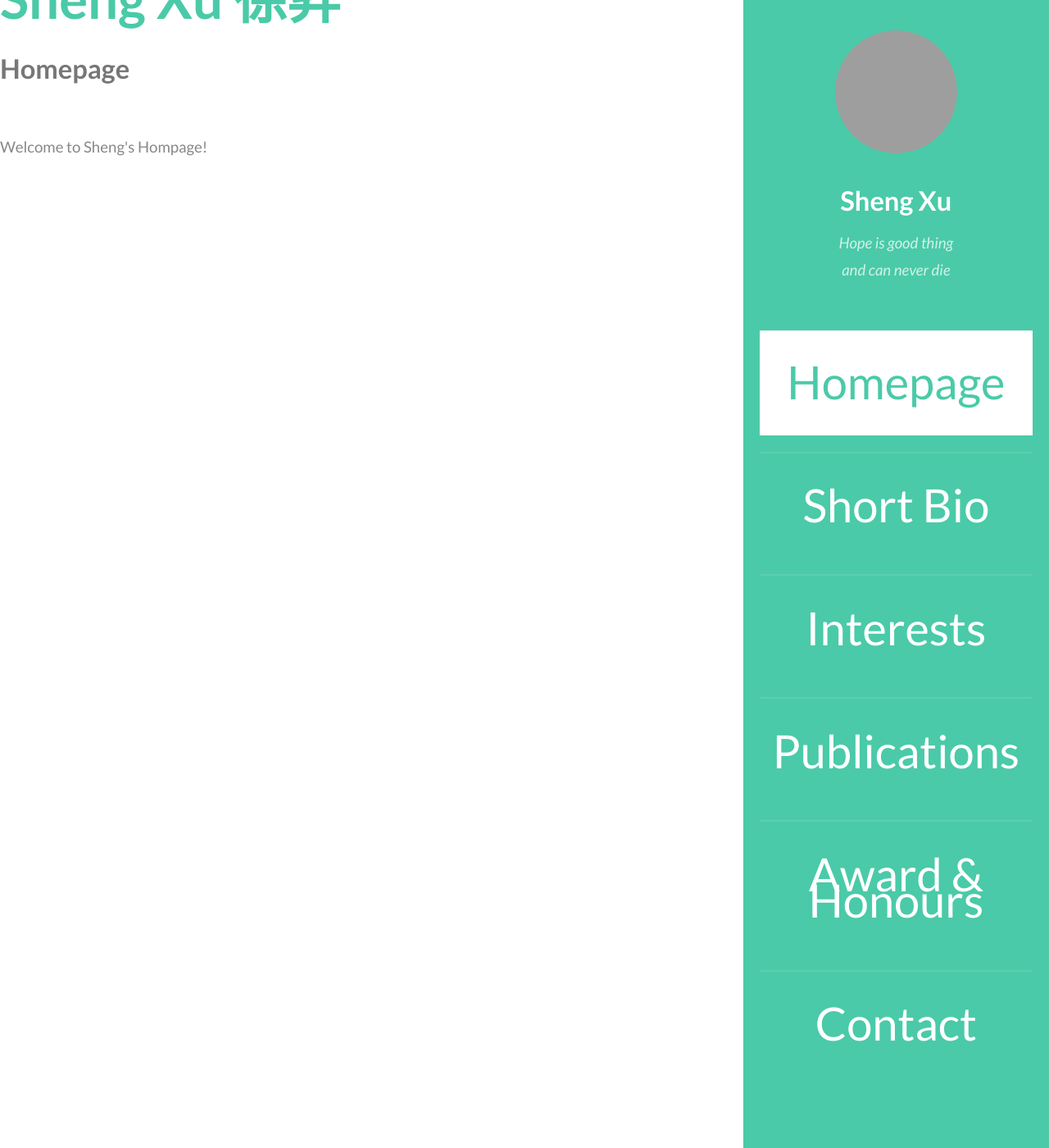
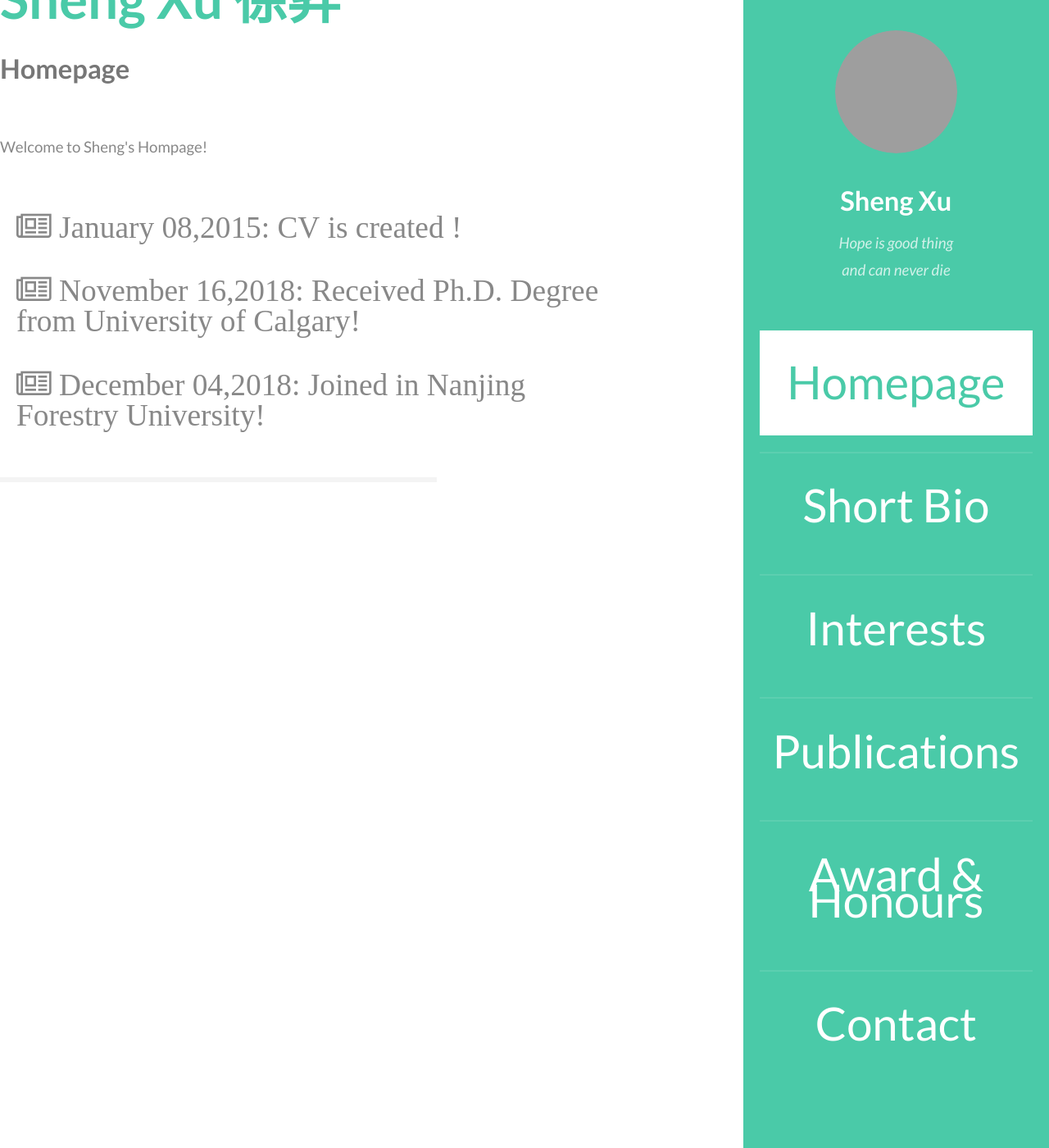
Before and after one commit to lostagex/shengxu, a Jekyll site: the page built from index.html, in a window 1280 px wide and 1400 px high, scrolled down 406 px. Shown: the whole window at 82% size. Built offline with Jekyll 4.4.1, drawn with Linux system fonts in a browser that asks for light colours; grey boxes are pictures that could not be loaded.

Commit message:
Update style.css

```diff
--- a/css/style.css
+++ b/css/style.css
@@ -48,7 +48,7 @@
 	}
 
 	p {
-		margin: 0 0 200.25em 0;
+		margin: 0 0 2.25em 0;
 	}
 
 	h1, h2, h3, h4, h5, h6 {
@@ -70,8 +70,8 @@
 	}
 
 	h3 {
-		font-size: 1.75em;
-		line-height: 1.5em;
+		font-size: 10.75em;
+		line-height: 10.5em;
 	}
 
 	h4 {
```
